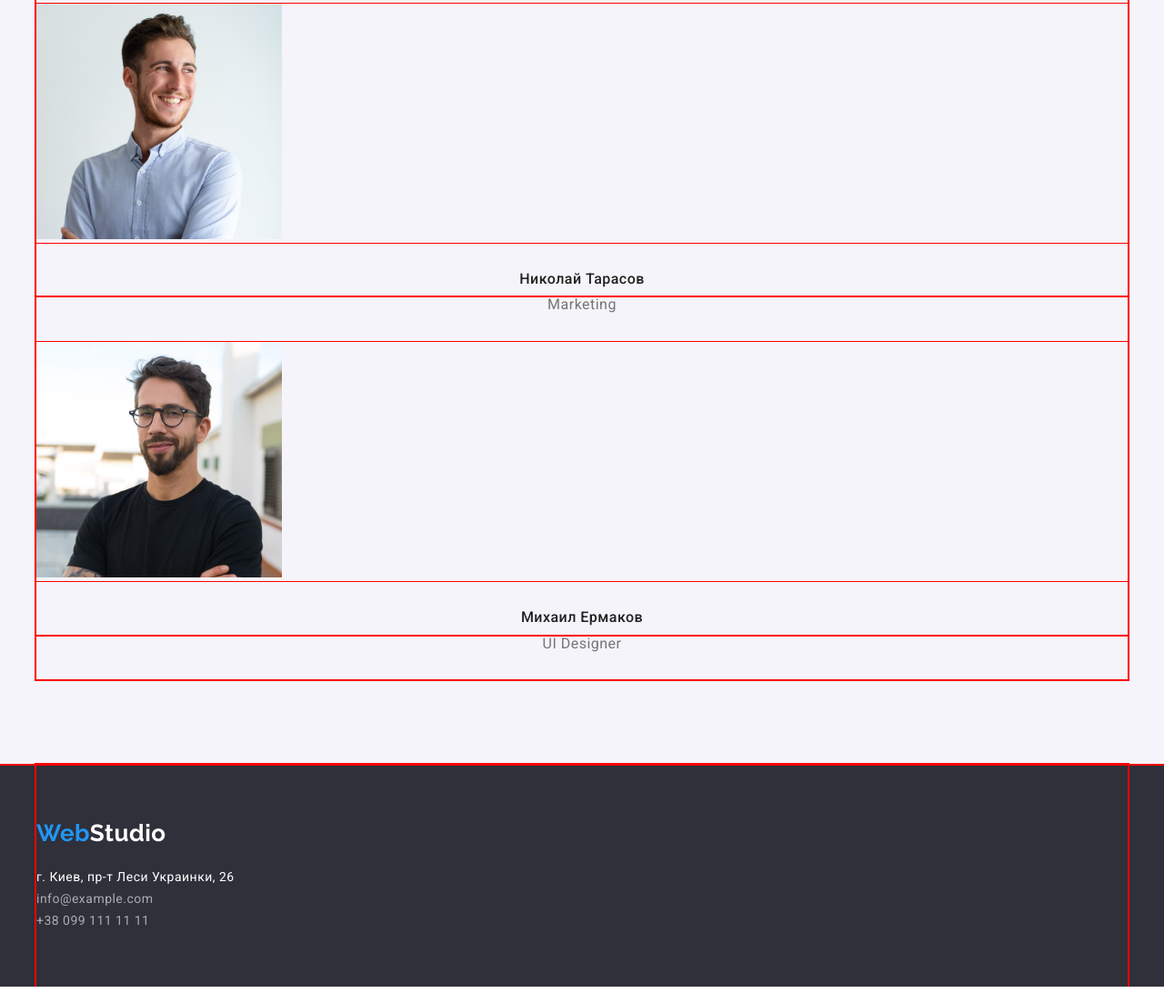
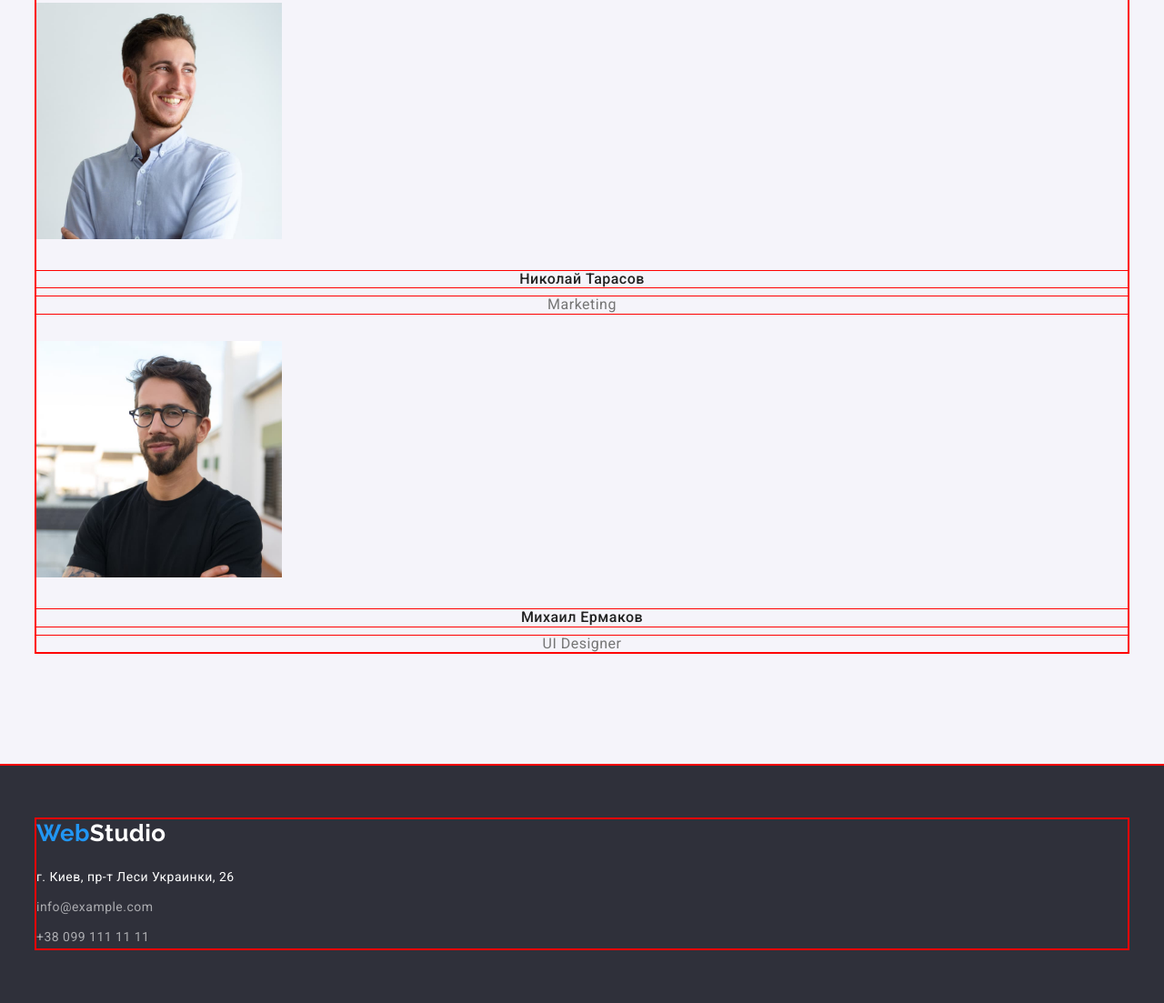
Before and after one commit to Alexsandr-Dvoretskiy/goit-markup-hw-03, a plain HTML site: page index.html in a window 1280 px wide. Shown: the part 3195-4298 px from the top of the page at 91% size. Drawn offline with nearby package versions, Linux system fonts and the light colour scheme.

Commit message:
Update main.css

```diff
--- a/Styles/main.css
+++ b/Styles/main.css
@@ -8,7 +8,7 @@
 /* вторичный цвет фона #F5F4FA */
 
 :root {
-	--primary-text-color: #757575;
+	--primary-text-color: rgba(117, 117, 117, 1);
 	--title-text-color: #212121;
 	--accent-text-color: #2196f3;
 	--primari-bg-color: #ffffff;
@@ -212,17 +212,14 @@ ul {
 }
 .team p {
 	margin-top: 0;
-	margin-bottom: 0;
-	padding-bottom: 30px;
+	margin-bottom: 30px;
+	outline: 1px solid red;
 }
 
 .team-list h3 {
-	padding-top: 30px;
-	padding-bottom: 10px;
+	margin-top: 30px;
+	margin-bottom: 10px;
 	outline: 1px solid red;
-
-	margin-top: 0;
-	margin-bottom: 0;
 
 	color: var(--title-text-color);
 	font-weight: 500;
@@ -231,12 +228,11 @@ ul {
 	letter-spacing: 0.03em;
 	text-align: center;
 }
-.team-list p {
+
+.team-text {
 	text-align: center;
 	outline: 1px solid red;
-}
 
-.team-text {
 	font-size: 16px;
 	line-height: 1.18;
 	letter-spacing: 0.03em;
@@ -245,6 +241,8 @@ ul {
 /* fotter */
 
 .fotter {
+	padding-top: 60px;
+	padding-bottom: 60px;
 	background-color: #2f303a;
 	outline: 1px solid red;
 }
@@ -254,7 +252,15 @@ ul {
 	color: var(--title-text-color);
 }
 
+.address-item {
+	display: inline-block;
+	margin-bottom: 20px;
+}
+
 .address-list {
+	display: inline-block;
+	margin-bottom: 9px;
+
 	color: var(--primari-bg-color);
 	font-style: normal;
 	font-size: 14px;
@@ -263,13 +269,24 @@ ul {
 }
 
 .address-contacts {
-	padding-bottom: 9px;
+	display: inline-block;
+	margin-bottom: 9px;
 
 	color: rgba(255, 255, 255, 0.6);
 	font-style: normal;
 	font-size: 14px;
 	line-height: 1.7;
 	text-decoration: none;
+}
+
+.portfolio-link {
+	display: inline-block;
+}
+
+.address-contacts.tel {
+	display: inline-block;
+	margin-bottom: 0;
+	padding-bottom: 0;
 }
 
 /* портфолио */
@@ -281,8 +298,14 @@ ul {
 /* кнопки навигации */
 
 .button-nav {
+	border-radius: 4px;
+	padding: 6px 22px;
+	display: inline-block;
+	border: solid transparent;
+	outline: 1px solid rebeccapurple;
+
 	color: var(--title-text-color);
-	background-color: var(--primary-text-color);
+	background-color: rgba(245, 244, 250, 1);
 	font-family: inherit;
 	font-weight: 500;
 	font-size: 16px;
@@ -300,6 +323,9 @@ ul {
 /* ссылки */
 
 .portfolio-title {
+	margin: 20px 24px 4px;
+	outline: 1px solid rebeccapurple;
+
 	color: var(--title-text-color);
 	font-weight: 700;
 	font-size: 18px;
@@ -308,23 +334,15 @@ ul {
 }
 
 .portfolio-text {
+	margin: 0px 24px 20px;
+
 	font-size: 16px;
 	line-height: 1.88;
 	letter-spacing: 0.03em;
 	color: var(--primary-text-color);
+	outline: 1px solid rebeccapurple;
 }
 
 .button-list {
-	padding-bottom: 9px;
-
 	text-align: center;
 }
-
-.address-item {
-	padding-top: 60px;
-	padding-bottom: 20px;
-}
-
-.address {
-	padding-bottom: 60px;
-}
```
